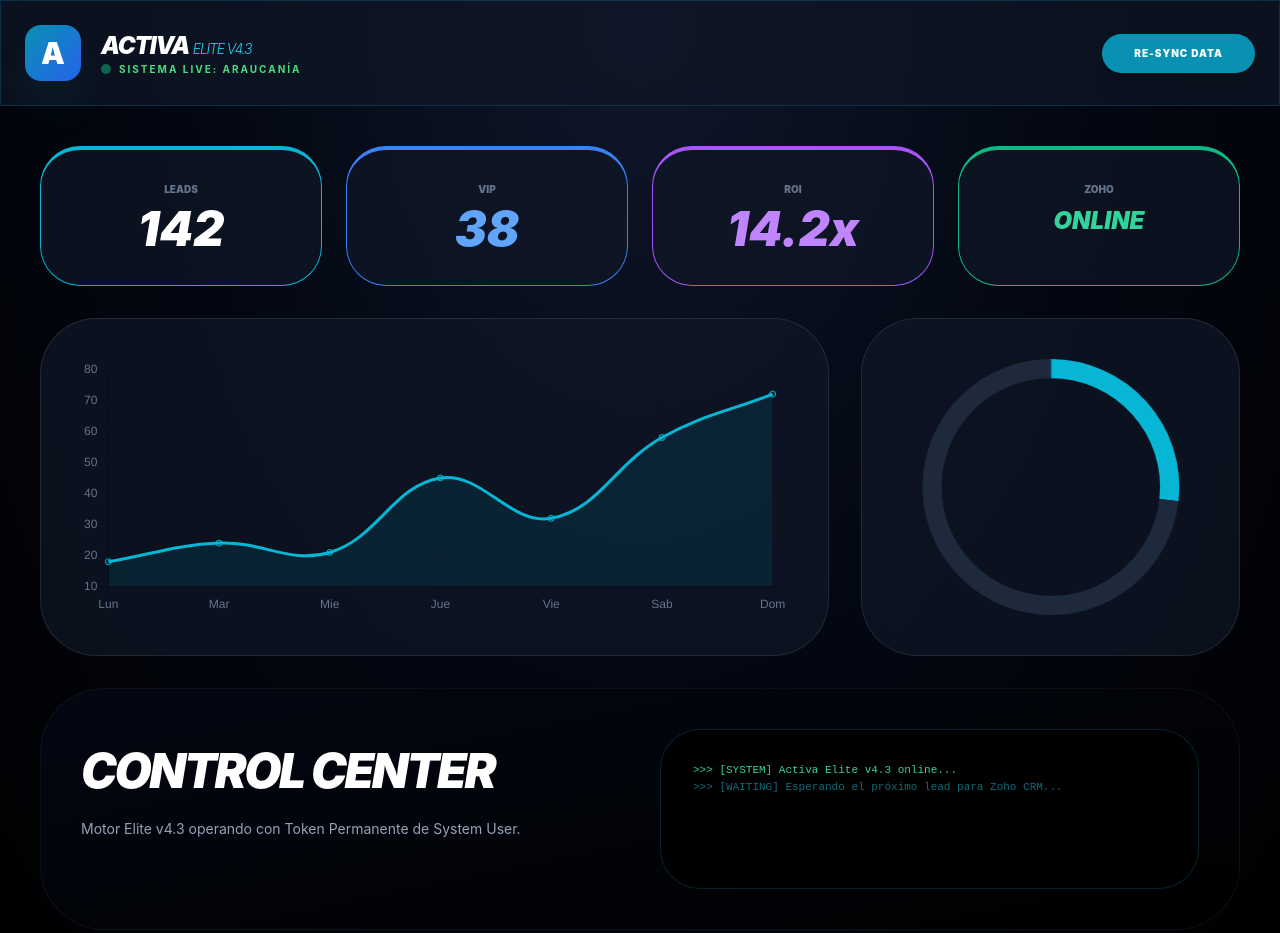
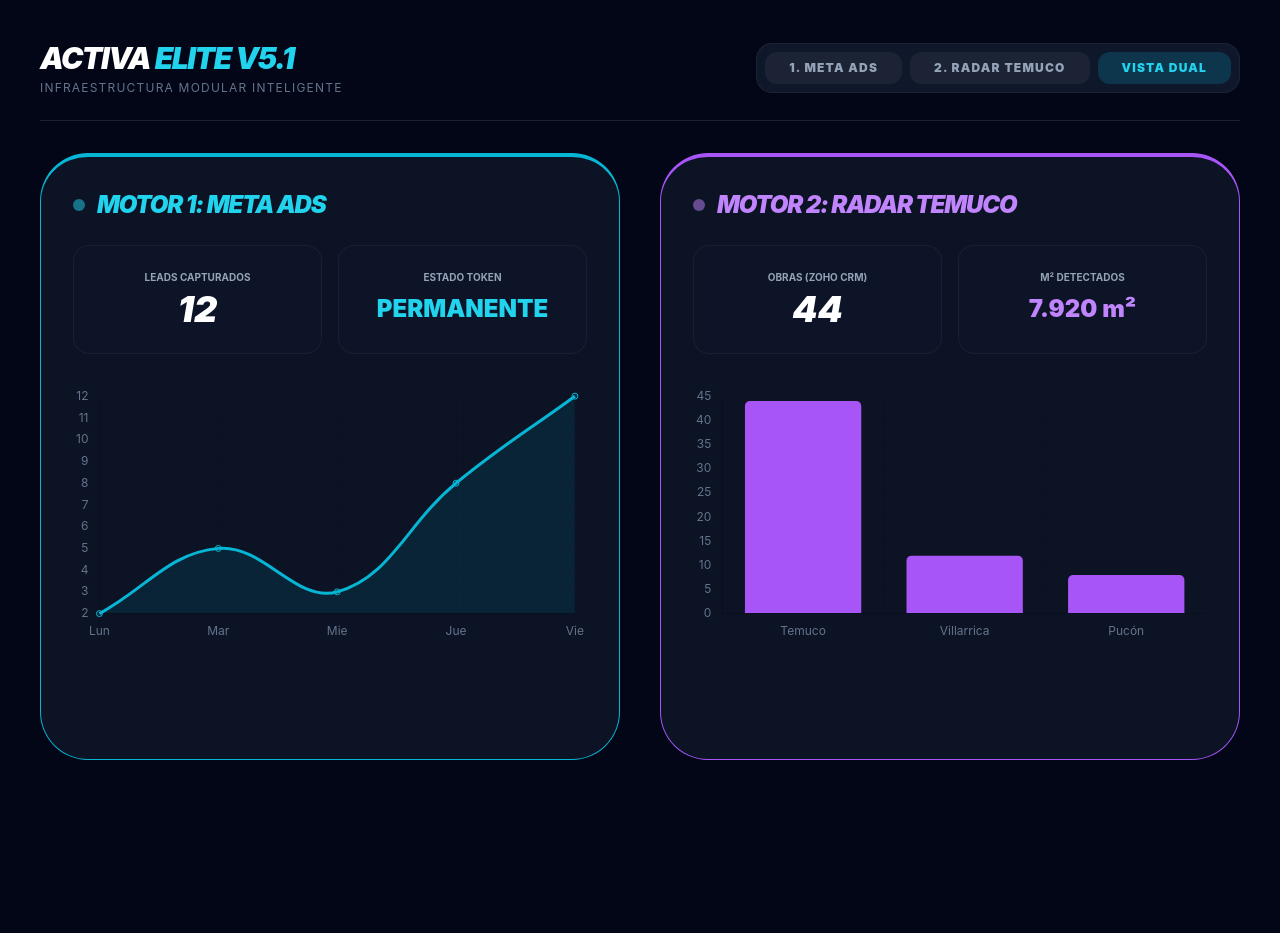
Before and after one commit to activa-inversiones/unified-cxm-ads-flow, a website: page index.html in a window 1280 px wide. After the commit the page ends 800 px from the top, so only its background shows below. Drawn offline with nearby package versions, Linux system fonts and the light colour scheme; a web font is replaced by a local one.

Commit message:
Update index.html

```diff
--- a/index.html
+++ b/index.html
@@ -3,95 +3,130 @@
 <head>
     <meta charset="UTF-8">
     <meta name="viewport" content="width=device-width, initial-scale=1.0">
-    <title>Activa Elite - Command Center v4.3</title>
+    <title>Activa Elite - Command Center Interactivo</title>
     <script src="https://cdn.tailwindcss.com"></script>
     <script src="https://cdn.jsdelivr.net/npm/chart.js"></script>
     <style>
-        @import url('https://gs.jurieo.com/gemini/fonts-googleapis/css2?family=Inter:wght@300;400;600;700;900&family=JetBrains+Mono&display=swap');
+        @import url('https://gs.jurieo.com/gemini/fonts-googleapis/css2?family=Inter:wght@400;700;900&display=swap');
         body { font-family: 'Inter', sans-serif; background-color: #030712; color: #f3f4f6; }
-        .mono { font-family: 'JetBrains Mono', monospace; }
-        .glass { background: rgba(17, 24, 39, 0.7); backdrop-filter: blur(12px); border: 1px solid rgba(255, 255, 255, 0.1); }
-        .live-pulse { height: 10px; width: 10px; background-color: #10b981; border-radius: 50%; display: inline-block; animation: pulse 2s infinite; }
-        @keyframes pulse { 0% { transform: scale(0.95); box-shadow: 0 0 0 0 rgba(16, 185, 129, 0.7); } 70% { transform: scale(1); box-shadow: 0 0 0 10px rgba(16, 185, 129, 0); } 100% { transform: scale(0.95); box-shadow: 0 0 0 0 rgba(16, 185, 129, 0); } }
-        .custom-scrollbar::-webkit-scrollbar { width: 4px; }
-        .custom-scrollbar::-webkit-scrollbar-thumb { background: #06b6d4; border-radius: 10px; }
+        .glass { background: rgba(15, 23, 42, 0.8); backdrop-filter: blur(12px); border: 1px solid rgba(255, 255, 255, 0.1); transition: all 0.3s ease; }
+        .btn-active { background-color: rgba(6, 182, 212, 0.2); border-color: #06b6d4; color: #22d3ee; }
+        .btn-inactive { background-color: rgba(255, 255, 255, 0.05); border-color: transparent; color: #94a3b8; }
     </style>
 </head>
-<body class="min-h-screen bg-[radial-gradient(ellipse_at_top,_var(--tw-gradient-stops))] from-slate-900 via-gray-950 to-black overflow-x-hidden">
+<body class="p-6 md:p-10 bg-slate-950 min-h-screen flex flex-col">
 
-    <nav class="glass sticky top-0 z-50 p-6 border-b border-cyan-500/20">
-        <div class="max-w-7xl mx-auto flex justify-between items-center">
-            <div class="flex items-center gap-5">
-                <div class="bg-gradient-to-br from-cyan-600 to-blue-600 text-white w-14 h-14 flex items-center justify-center rounded-2xl font-black text-3xl shadow-2xl shadow-cyan-500/20">A</div>
-                <div>
-                    <h1 class="text-2xl font-black tracking-tighter uppercase italic text-white">Activa <span class="text-cyan-400 font-light text-sm">Elite v4.3</span></h1>
-                    <div class="flex items-center gap-2">
-                        <span class="live-pulse"></span>
-                        <span class="text-[10px] font-bold text-green-400 uppercase tracking-[0.2em]">SISTEMA LIVE: ARAUCANÍA</span>
-                    </div>
+    <header class="flex flex-col md:flex-row justify-between items-center mb-8 border-b border-white/10 pb-6 gap-4">
+        <div>
+            <h1 class="text-3xl font-black uppercase tracking-tighter italic text-white">Activa <span class="text-cyan-400">Elite v5.1</span></h1>
+            <p class="text-xs text-slate-500 mt-1 uppercase tracking-widest">Infraestructura Modular Inteligente</p>
+        </div>
+
+        <div class="flex gap-2 bg-slate-900 p-2 rounded-2xl border border-white/5">
+            <button id="btn-ads" onclick="cambiarVista('ads')" class="btn-inactive px-6 py-2 rounded-xl text-xs font-black uppercase tracking-widest transition-all hover:opacity-80">1. Meta Ads</button>
+            <button id="btn-radar" onclick="cambiarVista('radar')" class="btn-inactive px-6 py-2 rounded-xl text-xs font-black uppercase tracking-widest transition-all hover:opacity-80">2. Radar Temuco</button>
+            <button id="btn-dual" onclick="cambiarVista('dual')" class="btn-active px-6 py-2 rounded-xl text-xs font-black uppercase tracking-widest transition-all hover:opacity-80">Vista Dual</button>
+        </div>
+    </header>
+
+    <main id="main-grid" class="grid grid-cols-1 lg:grid-cols-2 gap-10 flex-grow">
+
+        <section id="modulo-ads" class="glass p-8 rounded-[3rem] border-t-4 border-cyan-500">
+            <h2 class="text-2xl font-black italic text-cyan-400 mb-6 uppercase tracking-tighter flex items-center gap-3">
+                <span class="w-3 h-3 rounded-full bg-cyan-400 animate-pulse"></span> Motor 1: Meta Ads
+            </h2>
+            <div class="grid grid-cols-2 gap-4 mb-8">
+                <div class="bg-slate-900/50 p-6 rounded-2xl border border-white/5 text-center">
+                    <p class="text-[10px] text-slate-400 uppercase font-bold mb-1">Leads Capturados</p>
+                    <p class="text-4xl font-black text-white italic">12</p>
+                </div>
+                <div class="bg-slate-900/50 p-6 rounded-2xl border border-white/5 text-center">
+                    <p class="text-[10px] text-slate-400 uppercase font-bold mb-1">Estado Token</p>
+                    <p class="text-2xl font-black text-cyan-400 uppercase mt-2">Permanente</p>
                 </div>
             </div>
-            <button onclick="window.location.reload()" class="bg-cyan-600 hover:bg-cyan-500 text-white px-8 py-3 rounded-full text-[10px] font-black tracking-widest uppercase transition-all shadow-xl active:scale-95">RE-SYNC DATA</button>
-        </div>
-    </nav>
+            <div class="h-64">
+                <canvas id="adsChart"></canvas>
+            </div>
+        </section>
 
-    <main class="max-w-7xl mx-auto p-6 md:p-10 space-y-8">
-        <div class="grid grid-cols-1 md:grid-cols-4 gap-6 text-center">
-            <div class="glass p-8 rounded-[2.5rem] border-t-4 border-cyan-500"><p class="text-[10px] font-black text-slate-500 uppercase mb-2">Leads</p><h4 class="text-5xl font-black text-white italic">142</h4></div>
-            <div class="glass p-8 rounded-[2.5rem] border-t-4 border-blue-500"><p class="text-[10px] font-black text-slate-500 uppercase mb-2">VIP</p><h4 class="text-5xl font-black text-blue-400 italic">38</h4></div>
-            <div class="glass p-8 rounded-[2.5rem] border-t-4 border-purple-500"><p class="text-[10px] font-black text-slate-500 uppercase mb-2">ROI</p><h4 class="text-5xl font-black text-purple-400 italic">14.2x</h4></div>
-            <div class="glass p-8 rounded-[2.5rem] border-t-4 border-emerald-500"><p class="text-[10px] font-black text-slate-500 uppercase mb-2">Zoho</p><h4 class="text-2xl font-black text-emerald-400 uppercase italic">ONLINE</h4></div>
-        </div>
-
-        <div class="grid grid-cols-1 lg:grid-cols-3 gap-8">
-            <div class="lg:col-span-2 glass p-10 rounded-[3.5rem]"><canvas id="mainChart" class="h-64"></canvas></div>
-            <div class="glass p-10 rounded-[3.5rem] flex items-center justify-center"><canvas id="pieChart" class="h-56 w-56"></canvas></div>
-        </div>
-
-        <section class="glass p-10 rounded-[4rem] bg-gradient-to-br from-gray-950 to-black border border-white/5">
-            <div class="grid grid-cols-1 md:grid-cols-2 gap-10 items-center">
-                <div>
-                    <h3 class="text-5xl font-black mb-6 text-white uppercase italic tracking-tighter">Control Center</h3>
-                    <p class="text-slate-400 text-sm mb-8">Motor Elite v4.3 operando con Token Permanente de System User.</p>
+        <section id="modulo-radar" class="glass p-8 rounded-[3rem] border-t-4 border-purple-500">
+            <h2 class="text-2xl font-black italic text-purple-400 mb-6 uppercase tracking-tighter flex items-center gap-3">
+                <span class="w-3 h-3 rounded-full bg-purple-400 animate-pulse"></span> Motor 2: Radar Temuco
+            </h2>
+            <div class="grid grid-cols-2 gap-4 mb-8">
+                <div class="bg-slate-900/50 p-6 rounded-2xl border border-white/5 text-center">
+                    <p class="text-[10px] text-slate-400 uppercase font-bold mb-1">Obras (Zoho CRM)</p>
+                    <p class="text-4xl font-black text-white italic">44</p>
                 </div>
-                <div class="bg-black/90 p-8 rounded-[2.5rem] border border-cyan-500/20 mono text-[11px] h-40 overflow-y-auto custom-scrollbar" id="terminal">
-                    <p class="text-emerald-400">>>> [SYSTEM] Activa Elite v4.3 online...</p>
-                    <p class="text-cyan-400 animate-pulse">>>> [WAITING] Esperando el próximo lead para Zoho CRM...</p>
+                <div class="bg-slate-900/50 p-6 rounded-2xl border border-white/5 text-center">
+                    <p class="text-[10px] text-slate-400 uppercase font-bold mb-1">M² Detectados</p>
+                    <p class="text-2xl font-black text-purple-400 mt-2">7.920 m²</p>
                 </div>
             </div>
+            <div class="h-64">
+                <canvas id="temucoChart"></canvas>
+            </div>
         </section>
+
     </main>
 
     <script>
+        // Inicialización de Gráficos
         Chart.defaults.color = '#64748b';
-        // Gráfico de Línea
-        new Chart(document.getElementById('mainChart'), {
+        Chart.defaults.font.family = "'Inter', sans-serif";
+
+        const chartAds = new Chart(document.getElementById('adsChart'), {
             type: 'line',
-            data: {
-                labels: ['Lun', 'Mar', 'Mie', 'Jue', 'Vie', 'Sab', 'Dom'],
-                datasets: [{
-                    data: [18, 24, 21, 45, 32, 58, 72],
-                    borderColor: '#06b6d4',
-                    tension: 0.4,
-                    fill: true,
-                    backgroundColor: 'rgba(6, 182, 212, 0.1)'
-                }]
-            },
+            data: { labels: ['Lun', 'Mar', 'Mie', 'Jue', 'Vie'], datasets: [{ label: 'Leads Ads', data: [2, 5, 3, 8, 12], borderColor: '#06b6d4', backgroundColor: 'rgba(6, 182, 212, 0.1)', fill: true, tension: 0.4 }] },
             options: { responsive: true, maintainAspectRatio: false, plugins: { legend: { display: false } } }
         });
-        // Gráfico de Dona
-        new Chart(document.getElementById('pieChart'), {
-            type: 'doughnut',
-            data: {
-                labels: ['VIP', 'General'],
-                datasets: [{
-                    data: [38, 104],
-                    backgroundColor: ['#06b6d4', '#1e293b'],
-                    borderWidth: 0
-                }]
-            },
-            options: { responsive: true, maintainAspectRatio: false, cutout: '85%', plugins: { legend: { display: false } } }
+
+        const chartTemuco = new Chart(document.getElementById('temucoChart'), {
+            type: 'bar',
+            data: { labels: ['Temuco', 'Villarrica', 'Pucón'], datasets: [{ data: [44, 12, 8], backgroundColor: '#a855f7', borderRadius: 5 }] },
+            options: { responsive: true, maintainAspectRatio: false, plugins: { legend: { display: false } } }
         });
+
+        // Función para cambiar las vistas
+        function cambiarVista(vista) {
+            const modAds = document.getElementById('modulo-ads');
+            const modRadar = document.getElementById('modulo-radar');
+            const grid = document.getElementById('main-grid');
+
+            const btnAds = document.getElementById('btn-ads');
+            const btnRadar = document.getElementById('btn-radar');
+            const btnDual = document.getElementById('btn-dual');
+
+            // Resetear estilos de los botones
+            [btnAds, btnRadar, btnDual].forEach(btn => {
+                btn.classList.remove('btn-active');
+                btn.classList.add('btn-inactive');
+            });
+
+            // Lógica de visualización
+            if (vista === 'ads') {
+                modAds.style.display = 'block';
+                modRadar.style.display = 'none';
+                grid.className = 'grid grid-cols-1 gap-10 flex-grow';
+                btnAds.classList.add('btn-active');
+                btnAds.classList.remove('btn-inactive');
+            }
+            else if (vista === 'radar') {
+                modAds.style.display = 'none';
+                modRadar.style.display = 'block';
+                grid.className = 'grid grid-cols-1 gap-10 flex-grow';
+                btnRadar.classList.add('btn-active');
+                btnRadar.classList.remove('btn-inactive');
+            }
+            else if (vista === 'dual') {
+                modAds.style.display = 'block';
+                modRadar.style.display = 'block';
+                grid.className = 'grid grid-cols-1 lg:grid-cols-2 gap-10 flex-grow';
+                btnDual.classList.add('btn-active');
+                btnDual.classList.remove('btn-inactive');
+            }
+        }
     </script>
 </body>
 </html>
```
